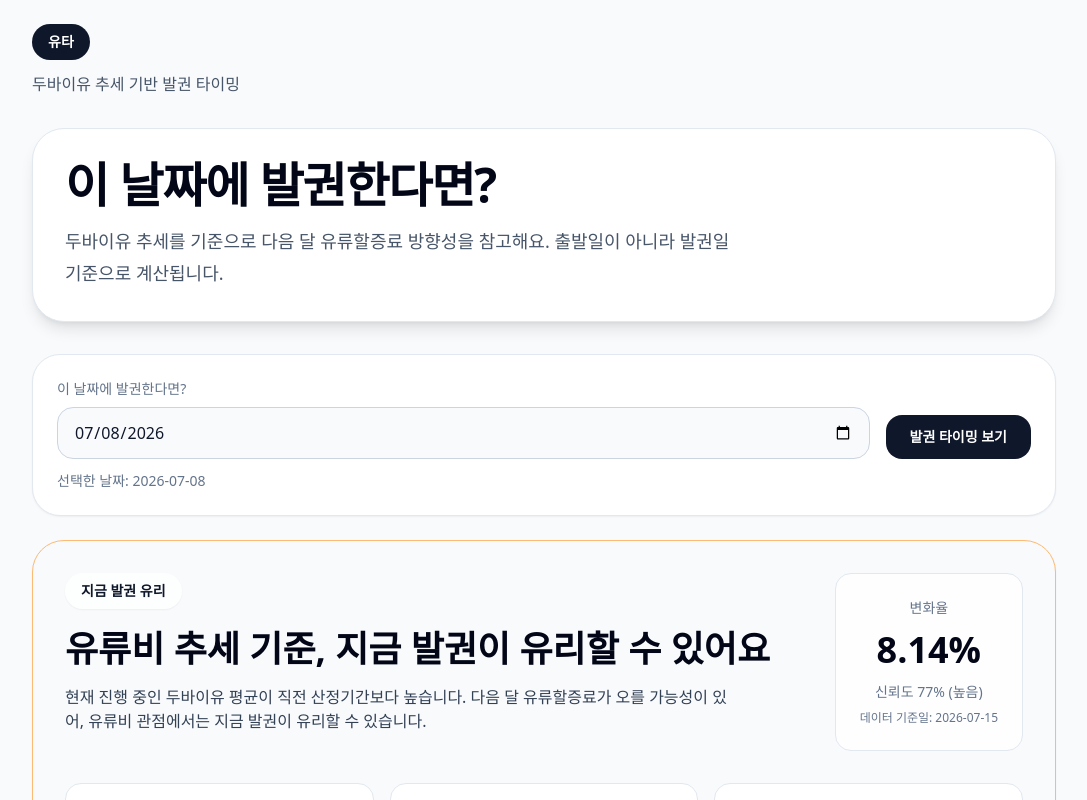
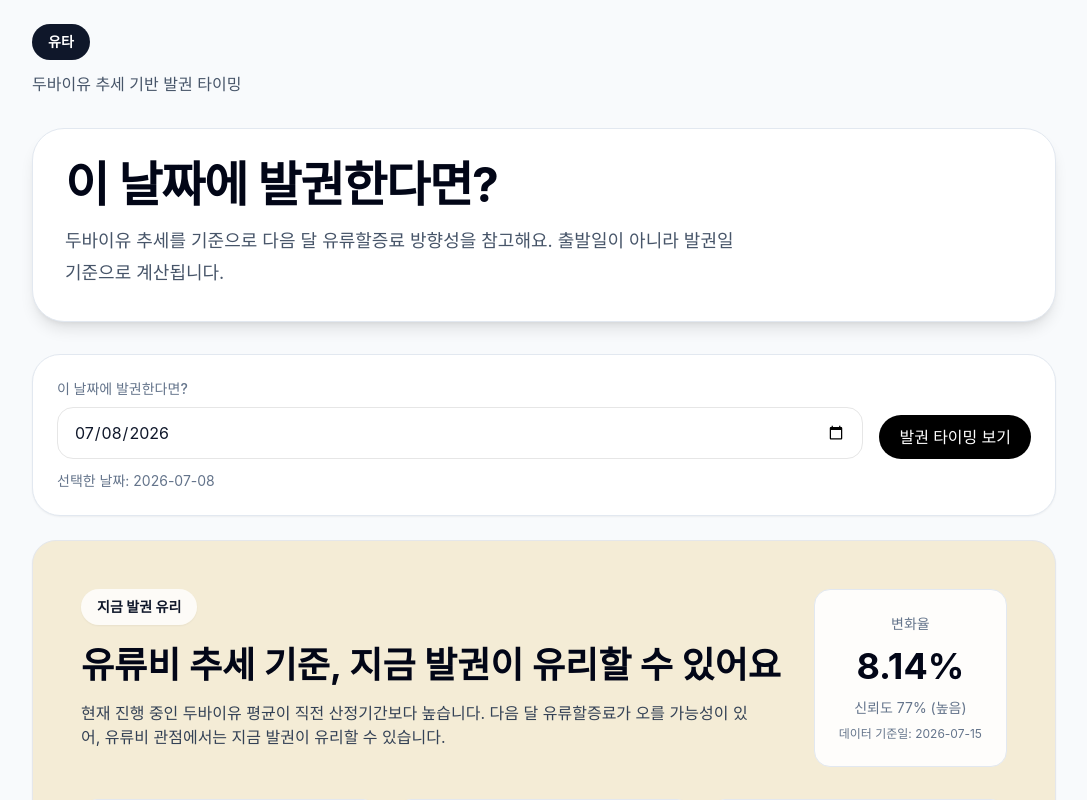
Before and after one commit to day27N/0708, a Next.js app: page / in a window 1280 px wide. Shown: the top 800 px of the page, without its empty margins (96-1183 px from the left). Built offline with nearby package versions, Linux system fonts and the light colour scheme.

Commit message:
style: apply Figma tokens — globals, hero, primary button and color-block section

```diff
--- a/src/app/page.tsx
+++ b/src/app/page.tsx
@@ -118,11 +118,11 @@ export default function Page(){
         <section className="grid gap-6">
           <div className="rounded-[28px] bg-white shadow-sm border border-slate-200 p-6">
             <div className="text-sm text-slate-500 font-medium mb-2">이 날짜에 발권한다면?</div>
-            <div className="flex flex-col sm:flex-row items-start sm:items-end gap-4">
+              <div className="flex flex-col sm:flex-row items-start sm:items-end gap-4">
               <div className="flex-1">
-                <input type="date" className="w-full rounded-3xl border border-slate-300 bg-slate-50 px-4 py-3 text-base" value={selectedTicketingDate} onChange={e => handleTicketingDateChange(e.target.value)} />
+                <input type="date" className="w-full rounded-3xl border hairline bg-white px-4 py-3 text-base" value={selectedTicketingDate} onChange={e => handleTicketingDateChange(e.target.value)} />
               </div>
-              <button className="px-6 py-3 rounded-3xl bg-slate-900 text-white text-sm font-semibold hover:bg-slate-800 transition" onClick={handleAnalyzeClick}>발권 타이밍 보기</button>
+              <button className="btn-primary" onClick={handleAnalyzeClick}>발권 타이밍 보기</button>
             </div>
             <div className="mt-3 text-sm text-slate-500">선택한 날짜: {selectedTicketingDate}</div>
           </div>
@@ -133,7 +133,7 @@ export default function Page(){
             <div className="rounded-[32px] bg-white shadow-sm border border-slate-200 p-8 text-center text-slate-500">데이터를 불러오는 중입니다...</div>
           ) : (
             <>
-              <div className={`rounded-[32px] border ${renderStatusColor} p-8 shadow-sm`}>
+              <div className={`rounded-[32px] border p-8 shadow-sm color-block-section-cream`}>
                 <div className="flex flex-col sm:flex-row sm:justify-between sm:items-start gap-6">
                   <div>
                     <div className="inline-flex items-center rounded-full bg-white/80 px-4 py-2 text-sm font-semibold text-slate-900 shadow-sm">{analysisResult.recommendation === 'BUY_NOW' ? '지금 발권 유리' : analysisResult.recommendation === 'WAIT' ? '기다리기 고려' : '중립'}</div>
--- a/src/components/Hero.tsx
+++ b/src/components/Hero.tsx
@@ -3,8 +3,9 @@ import React from 'react'
 export default function Hero(){
   return (
     <header className="py-6 text-center">
-      <h1 className="text-3xl font-bold">유타</h1>
-      <p className="text-slate-600 mt-1">두바이유 추세로 보는 항공권 발권 타이밍</p>
+      <div className="inline-flex items-center gap-2 rounded-full px-4 py-2 text-white text-sm font-semibold" style={{background: 'var(--color-primary)'}}>유타</div>
+      <h1 className="mt-4 display-lg" style={{color:'var(--color-ink)'}}>이 날짜에 발권한다면?</h1>
+      <p className="mt-3 body-lg" style={{color:'#333'}}>두바이유 추세를 기준으로 다음 달 유류할증료 방향성을 참고해요.</p>
     </header>
   )
 }
--- a/src/styles/globals.css
+++ b/src/styles/globals.css
@@ -6,9 +6,50 @@ html, body, #__next {
   height: 100%;
 }
 
+
+:root{
+  --color-primary: #000000;
+  --color-on-primary: #ffffff;
+  --color-ink: #000000;
+  --color-canvas: #ffffff;
+  --color-block-lime: #dceeb1;
+  --color-block-lilac: #c5b0f4;
+  --color-block-cream: #f4ecd6;
+  --color-block-pink: #efd4d4;
+  --color-block-mint: #c8e6cd;
+  --color-block-coral: #f3c9b6;
+  --color-block-navy: #1f1d3d;
+  --color-accent-magenta: #ff3d8b;
+  --hairline: #e6e6e6;
+}
+
 body {
-  @apply bg-slate-50 text-slate-900 antialiased;
+  background: var(--color-canvas);
+  color: var(--color-ink);
+  -webkit-font-smoothing:antialiased;
+  -moz-osx-font-smoothing:grayscale;
+  font-family: Inter, system-ui, -apple-system, "Segoe UI", Roboto, "Helvetica Neue", Arial;
 }
 
 .rounded-3xl { border-radius: 1rem; }
 .rounded-[32px] { border-radius: 32px; }
+
+/* Typography tokens from design (approximate) */
+.display-xl { font-size: 86px; line-height: 1; font-weight: 340; letter-spacing: -1.72px; }
+.display-lg { font-size: 64px; line-height: 1.1; font-weight: 340; letter-spacing: -0.96px; }
+.headline { font-size: 26px; font-weight: 540; }
+.body-lg { font-size: 20px; font-weight: 330; }
+.body { font-size: 18px; font-weight: 320; }
+
+/* Buttons */
+.btn-primary{ background: var(--color-primary); color: var(--color-on-primary); border-radius: 50px; padding: 10px 20px; display:inline-flex; align-items:center; justify-content:center; font-weight:480 }
+.btn-primary:hover{ opacity:0.95 }
+.btn-secondary{ background: var(--color-canvas); color: var(--color-ink); border-radius:50px; padding:8px 18px; border:1px solid var(--hairline) }
+
+/* Color block sections */
+.color-block-section { background: var(--color-block-lime); border-radius:24px; padding:48px; }
+.color-block-section-lilac { background: var(--color-block-lilac); border-radius:24px; padding:48px; color:var(--color-ink) }
+.color-block-section-cream { background: var(--color-block-cream); border-radius:24px; padding:48px; }
+
+/* small helpers */
+.hairline { border-color: var(--hairline) }
```
